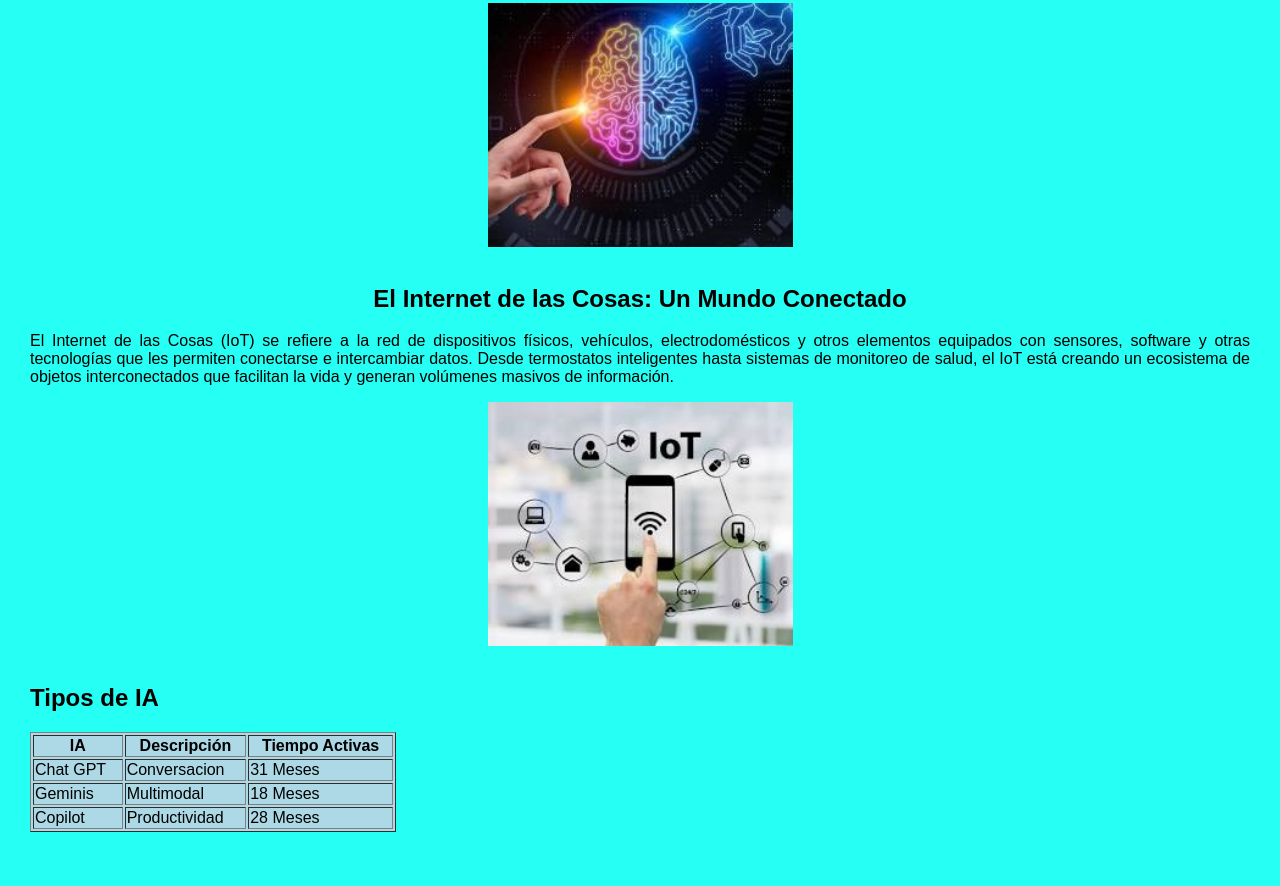
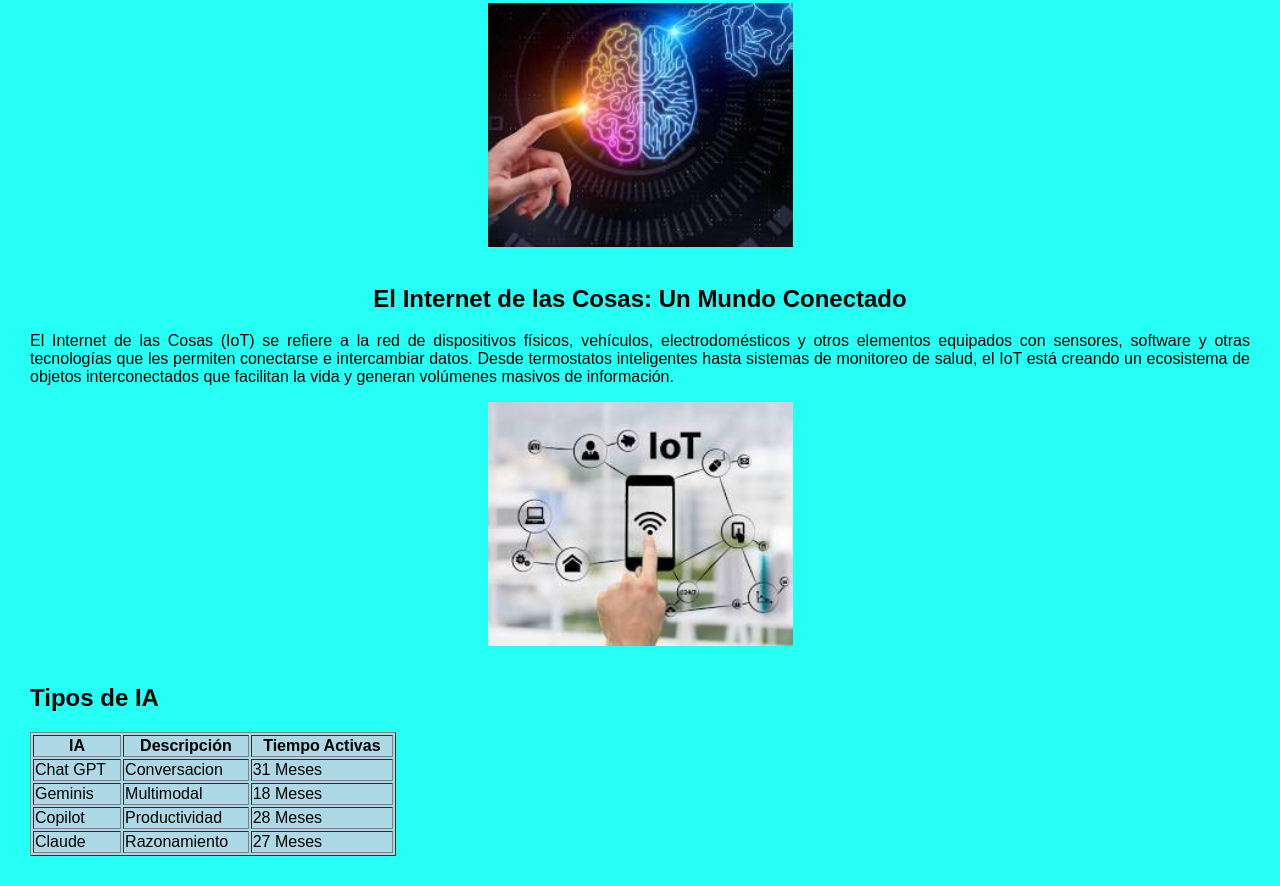
Before and after one commit to BREINERMEDINA/breinermedina_1058967854, a plain HTML site: page index.html in a window 1280 px wide. Shown: the part 1180-2066 px from the top of the page. Before the commit the page ends 2042 px from the top, so only its background shows below. Drawn offline with Linux system fonts and the light colour scheme.

Commit message:
Version2 index

```diff
--- a/index.html
+++ b/index.html
@@ -110,9 +110,11 @@
             <td>Productividad</td>
             <td>28 Meses</td>
         </tr>
-
+        <tr>
+            <td>Claude</td>
+            <td>Razonamiento</td>
+            <td>27 Meses</td>
         </tbody>
-
     </table>
 </body>
 </html>
```
